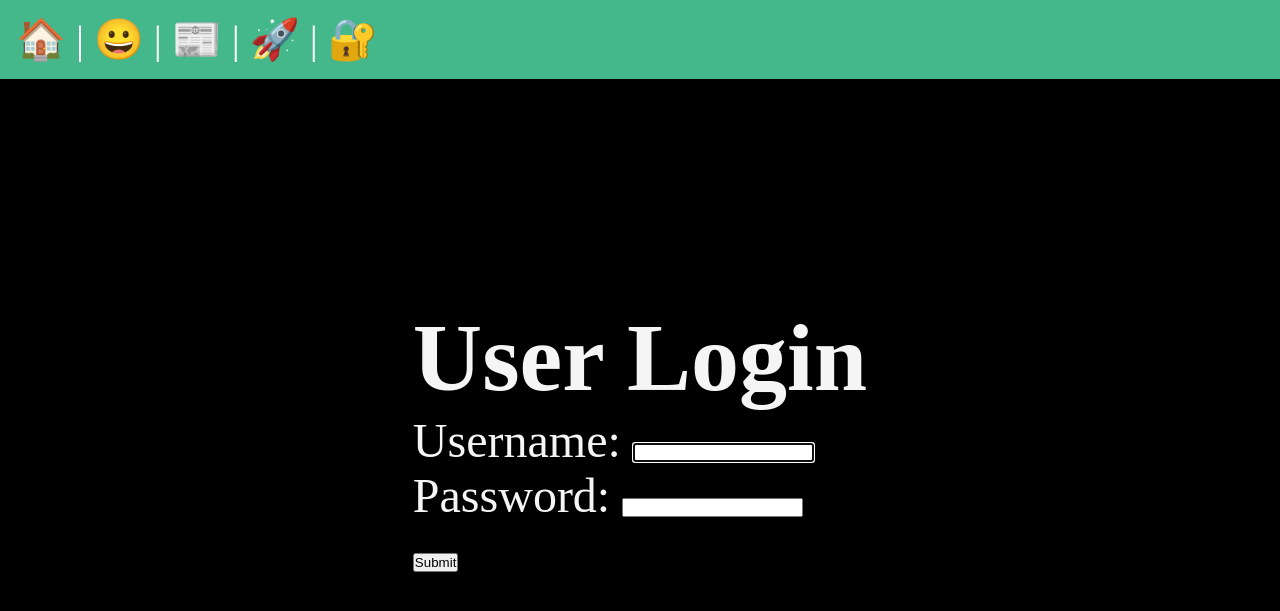
After one commit to Aryankashyap3002/Django, a Django app: page /users/login/ in a window 1280 px wide. The commit adds this page. Shown: the top 611 px of the page. Run offline with Django 5.2, Linux system fonts and the light colour scheme.

Commit message:
Lesson11

```diff
--- a/Lesson2/myproject/templates/layout.html
+++ b/Lesson2/myproject/templates/layout.html
@@ -23,6 +23,9 @@
         </a> |
         <a href="{% url 'users:register' %}">
             <span role="img" aria-label ="Users Registrations">🚀</span>
+        </a> |
+        <a href="{% url 'users:login' %}">
+            <span role="img" aria-label ="Users Login">🔐</span>
         </a>
     </nav>
 
--- /dev/null
+++ b/Lesson2/myproject/users/templates/users/login.html
@@ -0,0 +1,14 @@
+{% extends 'layout.html' %}
+
+{% block title %}
+    User Login
+{% endblock %}
+
+{% block content %}
+    <h1>User Login</h1>
+    <form class="form-with-validation" action="/users/login/" method="post">
+        {% csrf_token %}
+        {{ form }}
+        <button class="form-submit"> Submit </button>
+    </form>
+{% endblock %}
--- a/Lesson2/myproject/users/urls.py
+++ b/Lesson2/myproject/users/urls.py
@@ -5,4 +5,5 @@ app_name = 'users'
 
 urlpatterns = [
     path('register/', views.register_view, name="register"),
+    path('login/', views.login_view, name="login"),
 ]
--- a/Lesson2/myproject/users/views.py
+++ b/Lesson2/myproject/users/views.py
@@ -1,5 +1,6 @@
 from django.shortcuts import render, redirect
-from django.contrib.auth.forms import UserCreationForm
+from django.contrib.auth.forms import UserCreationForm, AuthenticationForm
+from django.contrib.auth import login
 
 # Create your views here.
 
@@ -7,8 +8,18 @@ def register_view(request):
     if request.method == "POST":
         form = UserCreationForm(request.POST)
         if form.is_valid():
-            form.save()
+            login(request, form.save())
             return redirect("posts:list")
     else:
         form = UserCreationForm()
     return render(request, "users/register.html", { "form":form })
+
+def login_view(request):
+    if request.method == "POST":
+        form = AuthenticationForm(data=request.POST)
+        if form.is_valid():
+            login(request, form.get_user())
+            return redirect("posts:list")
+    else:
+        form = AuthenticationForm()
+    return render(request, "users/login.html", { "form": form })
```
Also changed, not shown: Lesson2/myproject/db.sqlite3.
